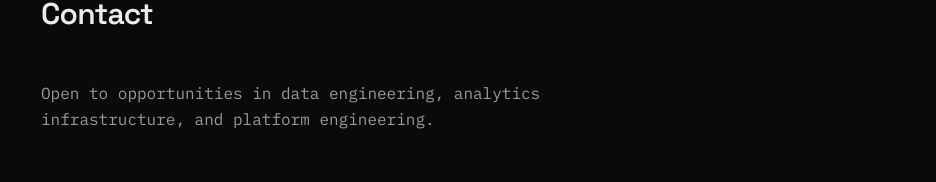
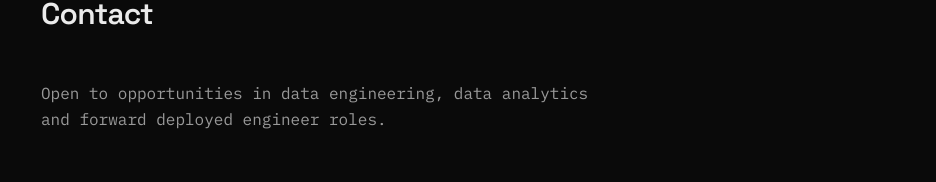
Before and after one commit to anchan26/data-portfolio, a React (Vite) app: page / in a window 1280 px wide. Shown: the part 4652-4834 px from the top of the page, without its empty margins (279-1215 px from the left). Built offline with nearby package versions, Linux system fonts and the light colour scheme.

Commit message:
Update email address

```diff
--- a/src/components/portfolio/ContactSection.tsx
+++ b/src/components/portfolio/ContactSection.tsx
@@ -4,7 +4,7 @@ export default function ContactSection() {
       <h2 className="text-3xl mb-12 font-heading text-heading font-semibold">Contact</h2>
 
       <p className="mb-12 max-w-xl text-foreground leading-relaxed">
-        Open to opportunities in data engineering, analytics infrastructure, and platform engineering.
+        Open to opportunities in data engineering, data analytics and forward deployed engineer roles.
       </p>
 
       {/* CSS Grid for perfect alignment */}
```
